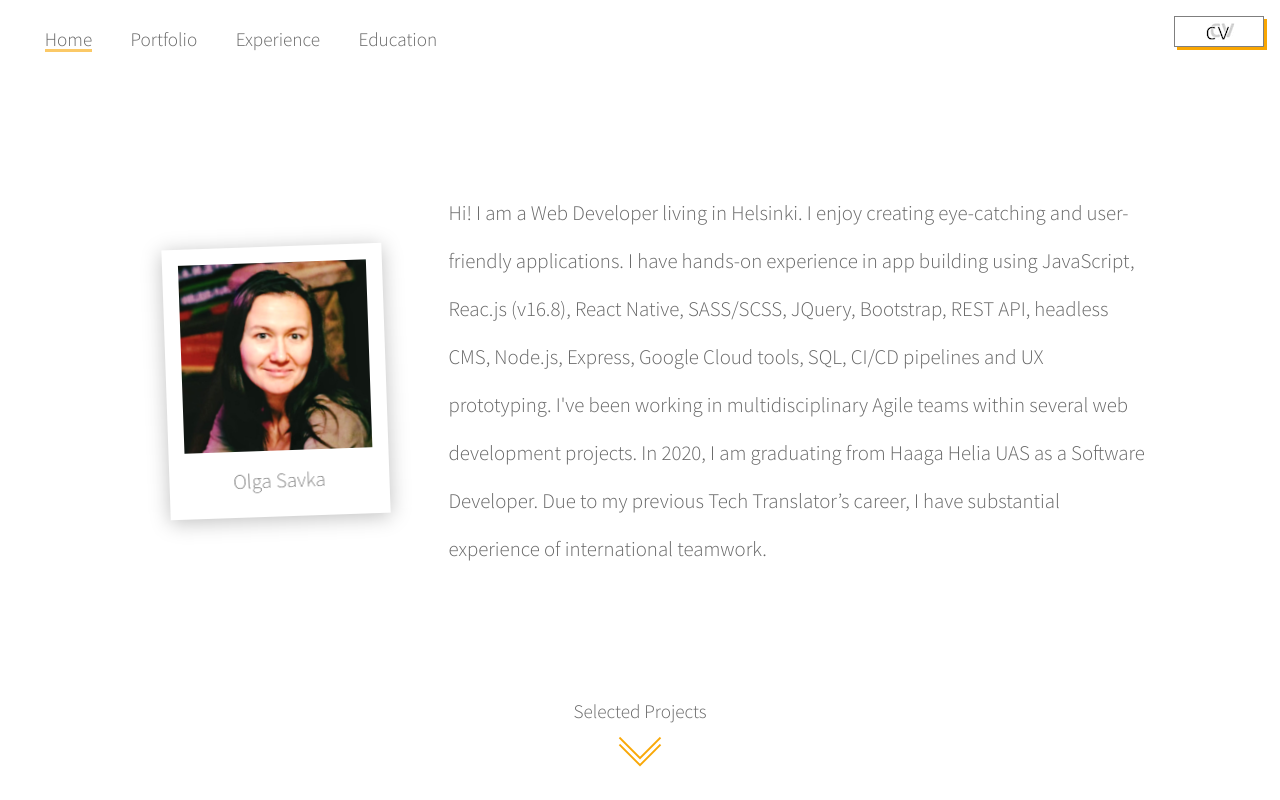
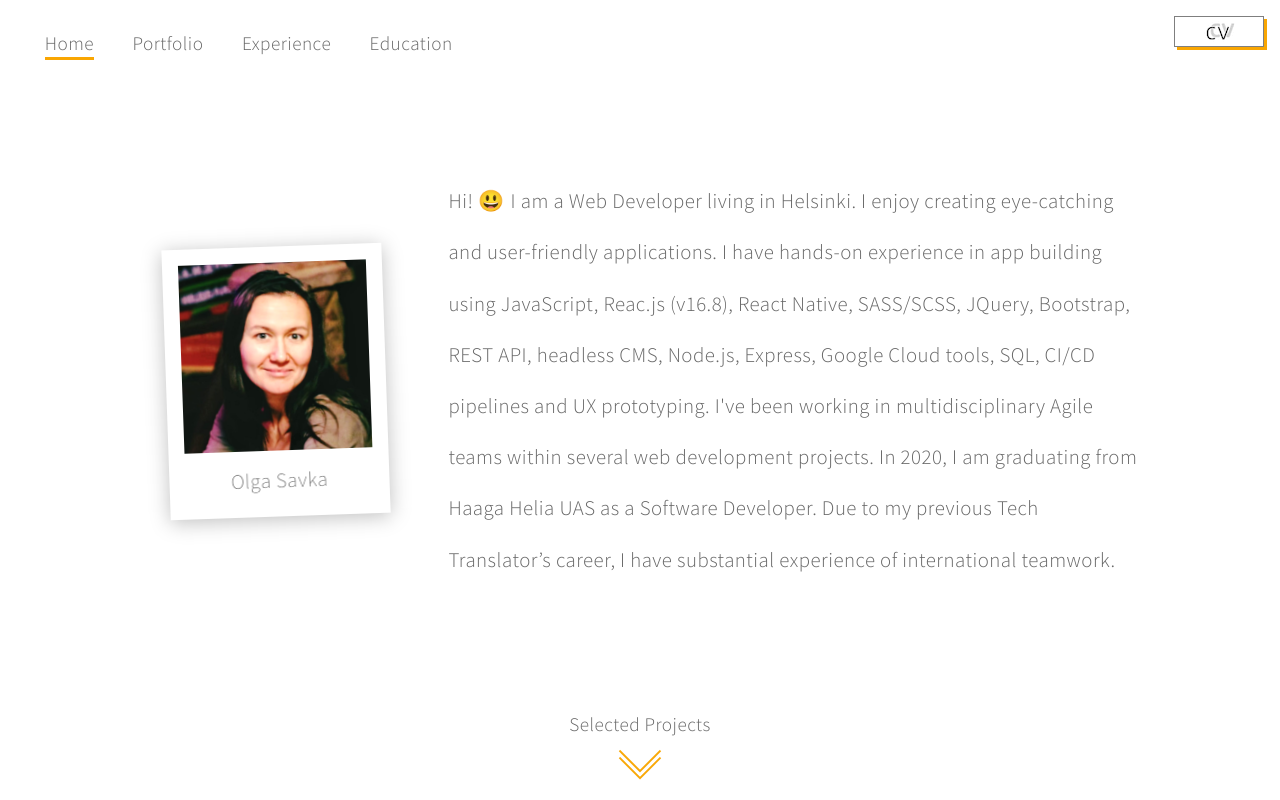
Before and after one commit to OlSavMe/Portfolio, a React (Create React App) app: page / in a window 1280 px wide. Shown: the top 800 px of the page. Built offline with nearby package versions, Linux system fonts and the light colour scheme; no server answers.

Commit message:
photo and nav styling

```diff
--- a/src/components/Photo.js
+++ b/src/components/Photo.js
@@ -12,16 +12,21 @@ function Photo(props) {
         </figure>
       </section>
       <p>
-        Hi! I am a Web Developer living in Helsinki. I enjoy creating
-        eye-catching and user-friendly applications. I have hands-on experience
-        in app building using JavaScript, Reac.js (v16.8), React Native,
-        SASS/SCSS, JQuery, Bootstrap, REST API, headless CMS, Node.js, Express,
-        Google Cloud tools, SQL, CI/CD pipelines and UX prototyping. I've been
-        working in multidisciplinary Agile teams within several web development
+        Hi!{" "}
+        <span role="img" aria-label="grinning face">
+          😃
+        </span>{" "}
+        I am a Web Developer living in Helsinki. I enjoy creating eye-catching
+        and user-friendly applications. I have hands-on experience in app
+        building using JavaScript, Reac.js (v16.8), React Native, SASS/SCSS,
+        JQuery, Bootstrap, REST API, headless CMS, Node.js, Express, Google
+        Cloud tools, SQL, CI/CD pipelines and UX prototyping. I've been working
+        in multidisciplinary Agile teams within several web development
         projects. In 2020, I am graduating from Haaga Helia UAS as a Software
         Developer. Due to my previous Tech Translator’s career, I have
         substantial experience of international teamwork.
       </p>
+      <p></p>
     </div>
   );
 }
--- a/src/index.css
+++ b/src/index.css
@@ -9,7 +9,9 @@ html {
   margin: 0;
   height: 100%;
   font-family: "Source Sans Pro", sans-serif;
+  letter-spacing: 0.03em;
   font-weight: 300;
+
   scroll-behavior: smooth;
   animation: fade 1s ease-in-out;
 }
--- a/src/styles/componentStyles/Nav.scss
+++ b/src/styles/componentStyles/Nav.scss
@@ -24,8 +24,8 @@ nav {
     > a {
       color: $textColor;
       font-size: 1.2rem;
-      margin: 0 1.2rem;
-      padding: 0.1rem 0;
+      margin: 0.1rem 1.2rem;
+      padding: 0.3rem 0;
       text-decoration: none;
       display: inline-block;
       position: relative;
@@ -37,8 +37,8 @@ nav {
       display: block;
       height: 3px;
       position: absolute;
-      background: rgba(249, 166, 2, 0.3);
-      opacity: 1;
+      background: rgba(249, 166, 2, 0.5);
+      // opacity: 1;
       transition: width 0.3s ease 0s, left 0.3s ease 0s;
       width: 0;
     }
@@ -48,30 +48,16 @@ nav {
     }
 
     .selectedLink:after {
-      width: 100%;
-      height: 3px;
-      top: 24px;
-      background: $yellow;
-      opacity: 0.6;
-      z-index: -1;
-    }
-
-    .selectedLink:before {
       background: none repeat scroll 0 0 transparent;
       bottom: 0;
       content: "";
       display: block;
       height: 3px;
       position: absolute;
-      background: $yellow;
-      opacity: 0.6;
+      background: rgba(249, 166, 2, 1);
+      // opacity: 1;
       transition: width 0.3s ease 0s, left 0.3s ease 0s;
-      width: 0;
-    }
-
-    .selectedLink:hover:before {
       width: 100%;
-      left: 0;
     }
   }
 
--- a/src/styles/componentStyles/Photo.scss
+++ b/src/styles/componentStyles/Photo.scss
@@ -83,14 +83,7 @@
     margin: 0;
     font-family: inherit;
     padding: 0;
-    line-height: 3rem;
-
-    // -webkit-animation-name: slidedown;
-    // -webkit-animation-duration: 1.5s;
-    // -webkit-animation-delay: 2s;
-    // animation-name: slidedown;
-    // animation-duration: 1.5s;
-    // animation-delay: 2s;
+    line-height: 3.2rem;
 
     @include media(mobile, ipad, tablet) {
       line-height: 2.3rem;
@@ -98,6 +91,10 @@
 
     @include tablet-landscape {
       line-height: 2.5rem;
+    }
+
+    span {
+      margin-right: 0.1rem;
     }
   }
 }
```
